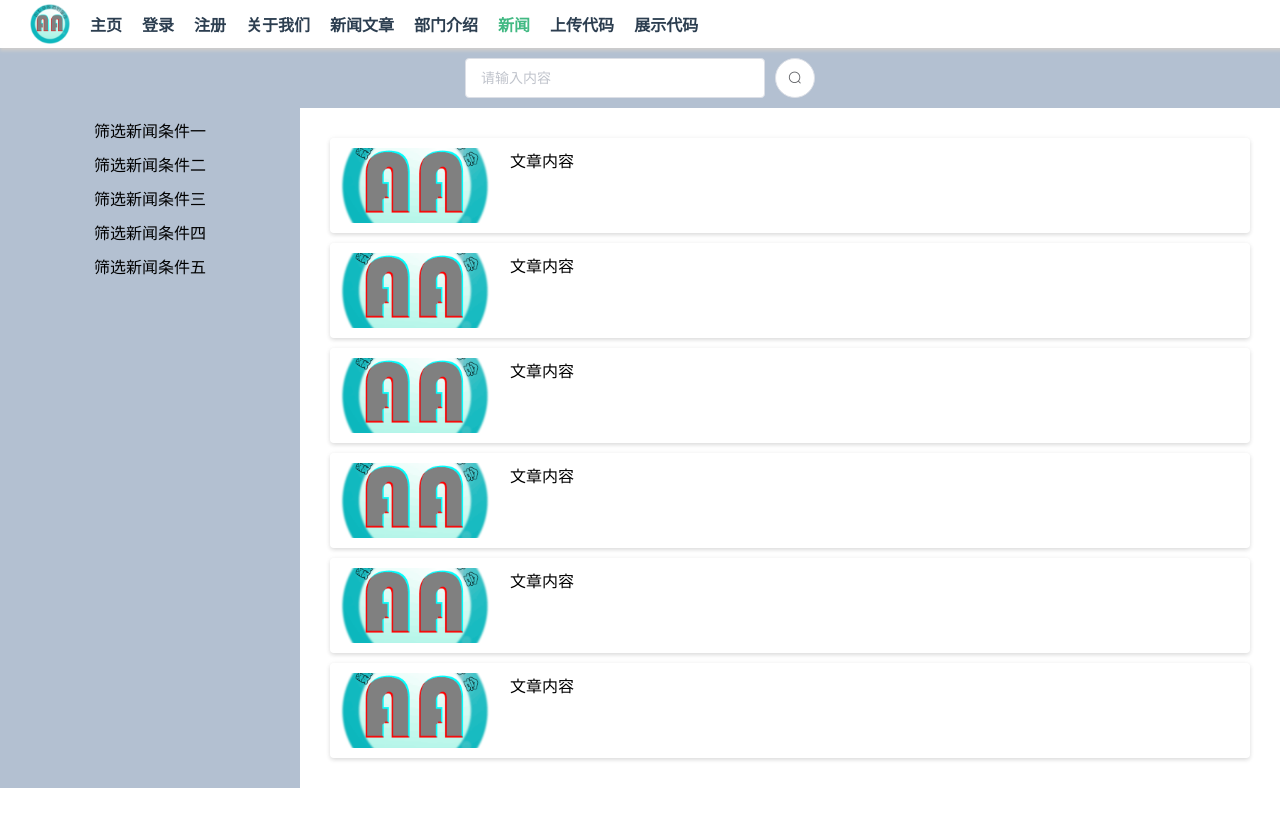
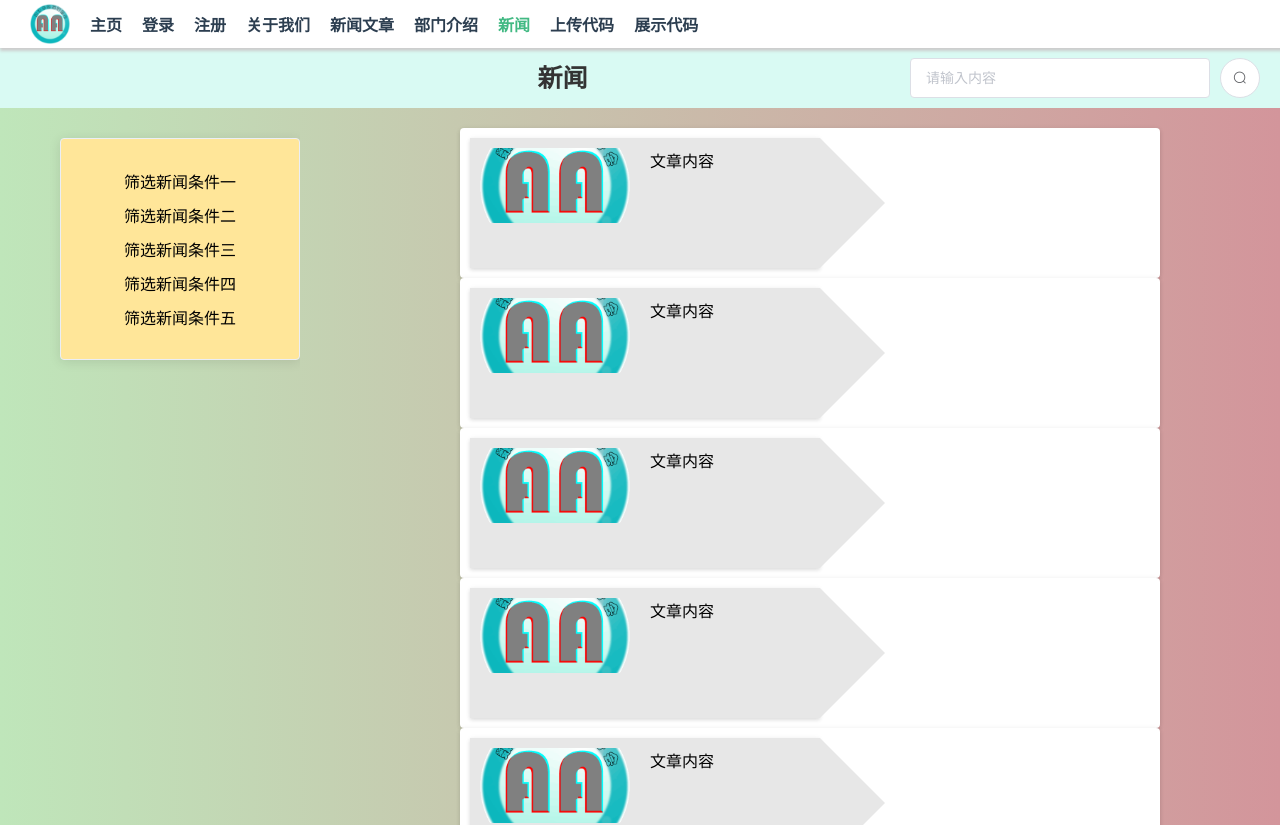
Before and after one commit to whpu-aa/website, a Vue app in the folder FrontEnd/: page /News in a window 1280 px wide. Shown: the top 825 px of the page. Before the commit the page ends 800 px from the top, so only its background shows below. Built offline with nearby package versions, Linux system fonts and the light colour scheme.

Commit message:
beautify News

```diff
--- a/FrontEnd/src/components/MoreArticleItem.vue
+++ b/FrontEnd/src/components/MoreArticleItem.vue
@@ -1,8 +1,14 @@
 <template>
-  <a class="toMoreArticles" :href="info.targetHref" target="_block">
-    <img class="moreArticlesIcon" :src="require('@/assets/' + info.iconSrc)" />
-    <div class="articleContents">{{ info.articleContents }}</div>
-  </a>
+  <div class="MoreArticleItem">
+    <a class="toMoreArticles" :href="info.targetHref" target="_block">
+      <img
+        class="moreArticlesIcon"
+        :src="require('@/assets/' + info.iconSrc)"
+      />
+      <div class="articleContents">{{ info.articleContents }}</div>
+    </a>
+    <div class="triangle"></div>
+  </div>
 </template>
 
 <script>
@@ -22,13 +28,32 @@ export default {
 </script>
 
 <style scoped>
+.MoreArticleItem {
+  display: flex;
+  min-width: 700px;
+  transition: all 0.3s ease-in-out;
+}
+.MoreArticleItem:hover {
+  transform: scale(1.03);
+}
+.triangle {
+  width: 0px; /*设置宽高为0，所以div的内容为空，从才能形成三角形尖角*/
+  height: 0px;
+  border-left: 65px solid #e7e7e7;
+  border-top: 65px solid transparent; /*transparent 表示透明*/
+  border-bottom: 65px solid transparent;
+  margin: 10px 0;
+}
 a:hover {
-  color: aqua;
+  color: #00a8e4;
 }
 a {
+  width: 50%;
+  background-color: #e7e7e7;
   text-decoration: none;
   color: black;
   margin: 10px;
+  margin-right: 0;
   box-shadow: 0 2px 4px rgba(0, 0, 0, 0.12), 0 0 6px rgba(0, 0, 0, 0.04);
 }
 .toMoreArticles {
--- a/FrontEnd/src/views/News.vue
+++ b/FrontEnd/src/views/News.vue
@@ -1,6 +1,7 @@
 <template>
   <div>
     <el-header class="top">
+      <div class="title">新闻</div>
       <el-input
         v-model="inputText"
         placeholder="请输入内容"
@@ -10,11 +11,13 @@
     </el-header>
     <el-container>
       <el-aside class="aside">
-        <a href="#" @click="handleCheckOut(1)">筛选新闻条件一</a>
-        <a href="#" @click="handleCheckOut(2)">筛选新闻条件二</a>
-        <a href="#" @click="handleCheckOut(3)">筛选新闻条件三</a>
-        <a href="#" @click="handleCheckOut(4)">筛选新闻条件四</a>
-        <a href="#" @click="handleCheckOut(5)">筛选新闻条件五</a>
+        <el-card>
+          <a href="#" @click="handleCheckOut(1)">筛选新闻条件一</a>
+          <a href="#" @click="handleCheckOut(2)">筛选新闻条件二</a>
+          <a href="#" @click="handleCheckOut(3)">筛选新闻条件三</a>
+          <a href="#" @click="handleCheckOut(4)">筛选新闻条件四</a>
+          <a href="#" @click="handleCheckOut(5)">筛选新闻条件五</a>
+        </el-card>
       </el-aside>
       <el-main class="main">
         <transition-group appear name="el-fade-in">
@@ -88,6 +91,20 @@ export default {
 };
 </script>
 <style scoped>
+.el-container {
+  background: linear-gradient(to left, #d3959b, #bfe6ba);
+}
+.el-card {
+  margin-left: 60px;
+  margin-top: 30px;
+  background-color: #ffe699;
+}
+.title {
+  text-align: center;
+  font-weight: bold;
+  font-size: 25px;
+  margin-right: 26%;
+}
 .search {
   min-width: 200px;
   max-width: 300px;
@@ -99,25 +116,28 @@ export default {
   height: 40px;
 }
 .top {
-  justify-content: center;
-  background-color: #b3c0d1;
+  display: flex;
+  justify-content: flex-end;
+  background-color: #d9faf3;
   color: #333;
   text-align: center;
   line-height: 60px;
 }
 .main {
   min-width: 500px;
+  display: flex;
 }
 .aside {
-  background-color: #b3c0d1;
   color: #333;
 }
 .more-article {
   border-radius: 4px;
   box-shadow: 0 2px 4px rgba(0, 0, 0, 0.12), 0 0 6px rgba(0, 0, 0, 0.04);
+  background-color: white;
+  margin-left: 20%;
 }
 a:hover {
-  color: #409eff;
+  color: #c55a11;
 }
 a {
   display: block;
```
